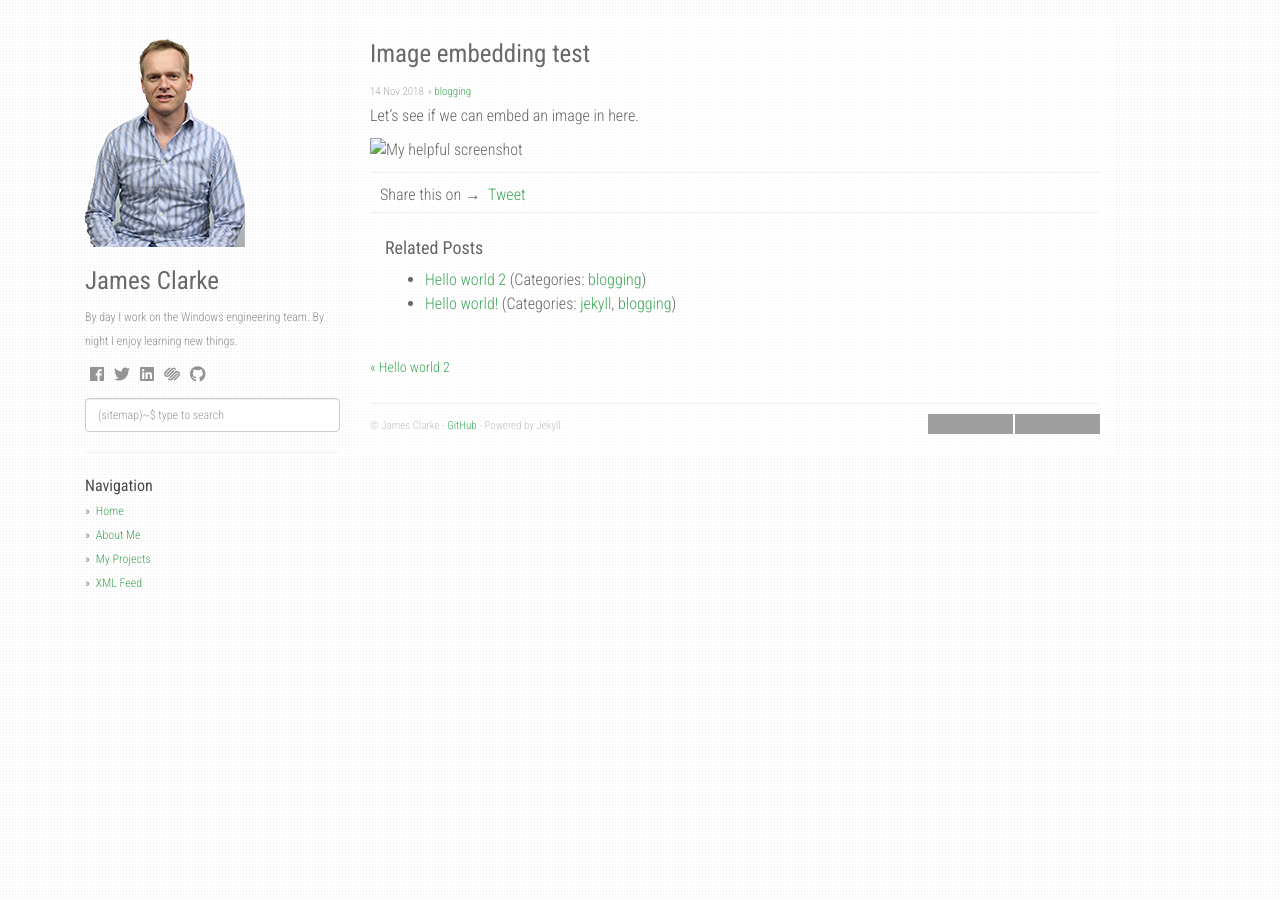
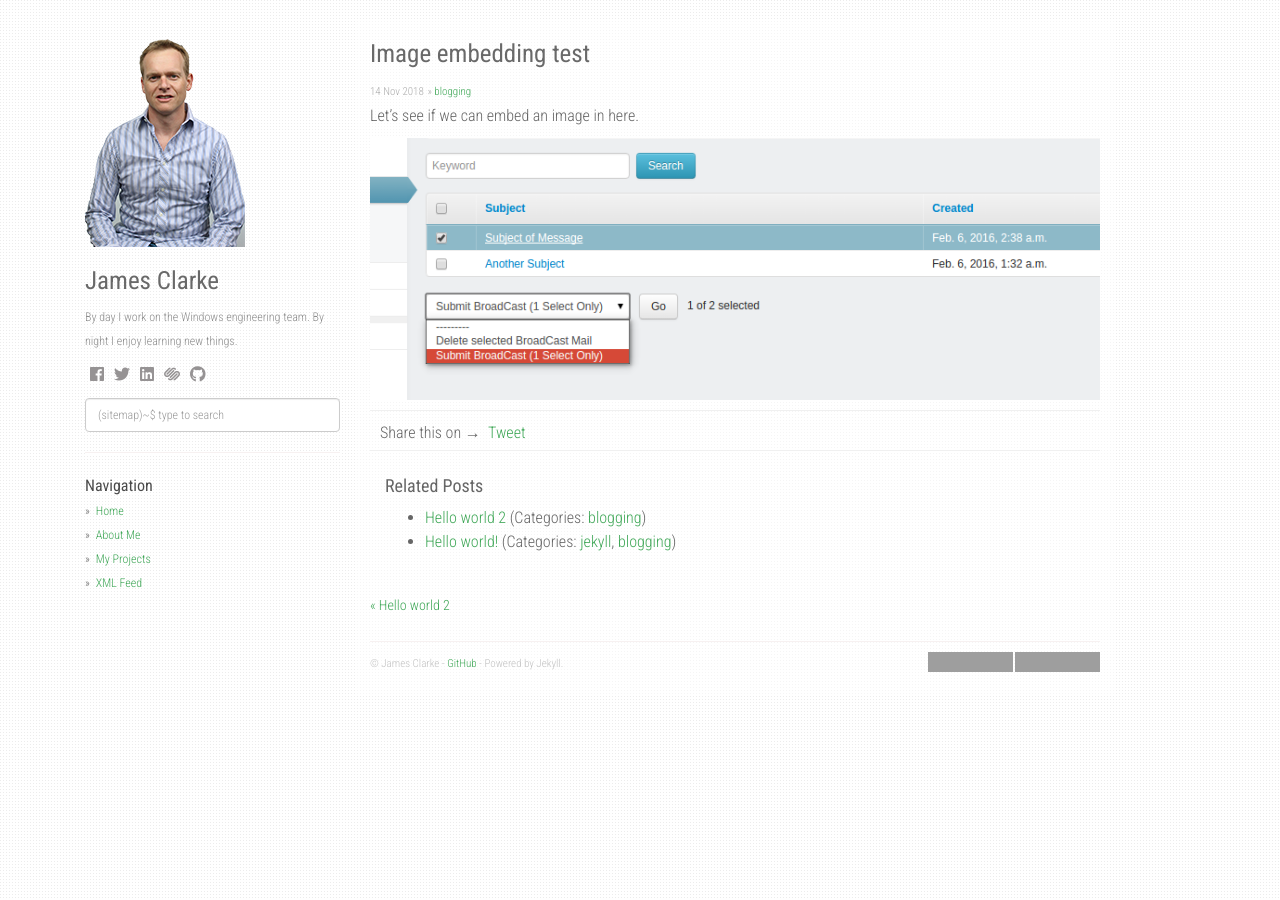
Before and after one commit to clarkezone/clarkezone.github.io, a Jekyll site: the page built from _posts/2018-11-14-Image-embedding-test.md, in a window 1280 px wide. Built offline with Jekyll 4.4.1, drawn with Linux system fonts in a browser that asks for light colours; nearby versions of some CDN libraries; comment, search, counter and statistics services are not loaded; grey boxes are pictures that could not be loaded.

Commit message:
atempt fix image

```diff
--- a/_posts/2018-11-14-Image-embedding-test.md
+++ b/_posts/2018-11-14-Image-embedding-test.md
@@ -8,4 +8,4 @@ tags:
 
 Let's see if we can embed an image in here.
 
-![My helpful screenshot](/assets/Broadcast_Mail.png)
+![My helpful screenshot](/static/img/test/Broadcast_Mail.png)
```
